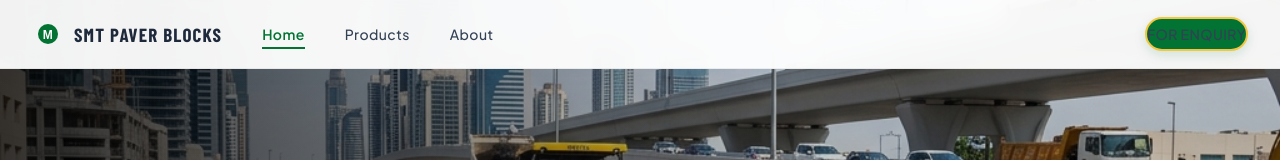
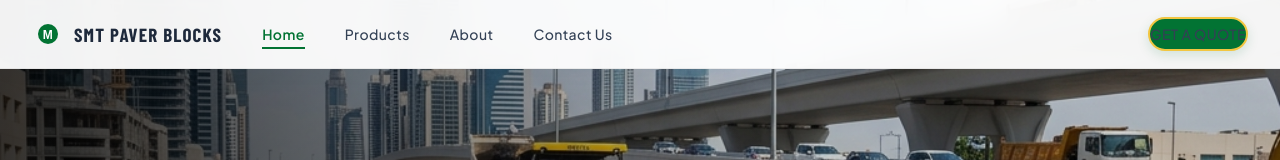
Before and after one commit to tharun-karthick/smt_websites, a React (Create React App) app: page / in a window 1280 px wide. Shown: the top 160 px of the page. Built offline with nearby package versions, Linux system fonts and the light colour scheme; a web font is replaced by a local one.

Commit message:
Add Contact Us navigation link to the navbar

```diff
--- a/src/components/navbar.tsx
+++ b/src/components/navbar.tsx
@@ -16,8 +16,9 @@ const NavBar = () => {
                 <NavLink to="/" className={({ isActive }) => isActive ? "active" : ""}>Home</NavLink>
                 <NavLink to="/products" className={({ isActive }) => isActive ? "active" : ""}>Products</NavLink>
                 <NavLink to="/about" className={({ isActive }) => isActive ? "active" : ""}>About</NavLink>
+                <NavLink to="/contact" className={({ isActive }) => isActive ? "active" : ""}>Contact Us</NavLink>
                 <div className="contactContainer" style={{ marginLeft: 'auto', zIndex: 20 }}>
-                    <Link to="/contact" className="letsTalkBtn">For Enquiry</Link>
+                    <Link to="/contact" className="letsTalkBtn">Get a Quote</Link>
                 </div>
             </nav>
         </div>
```
